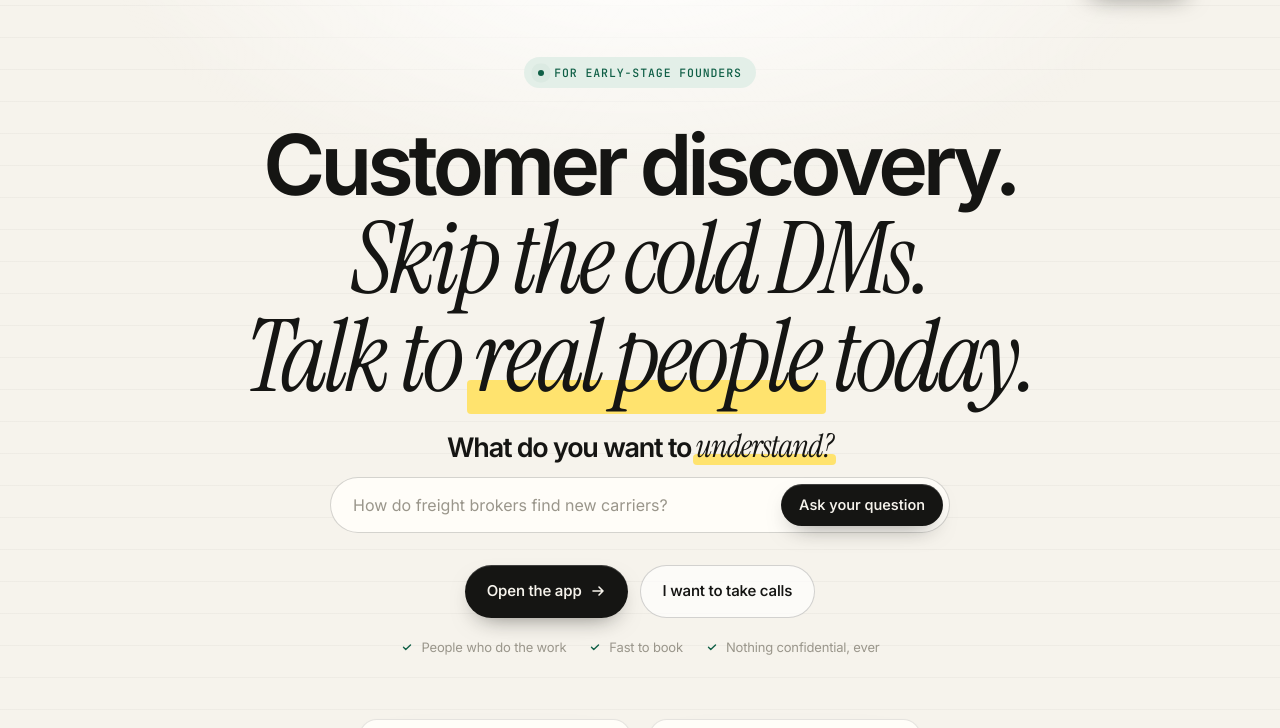
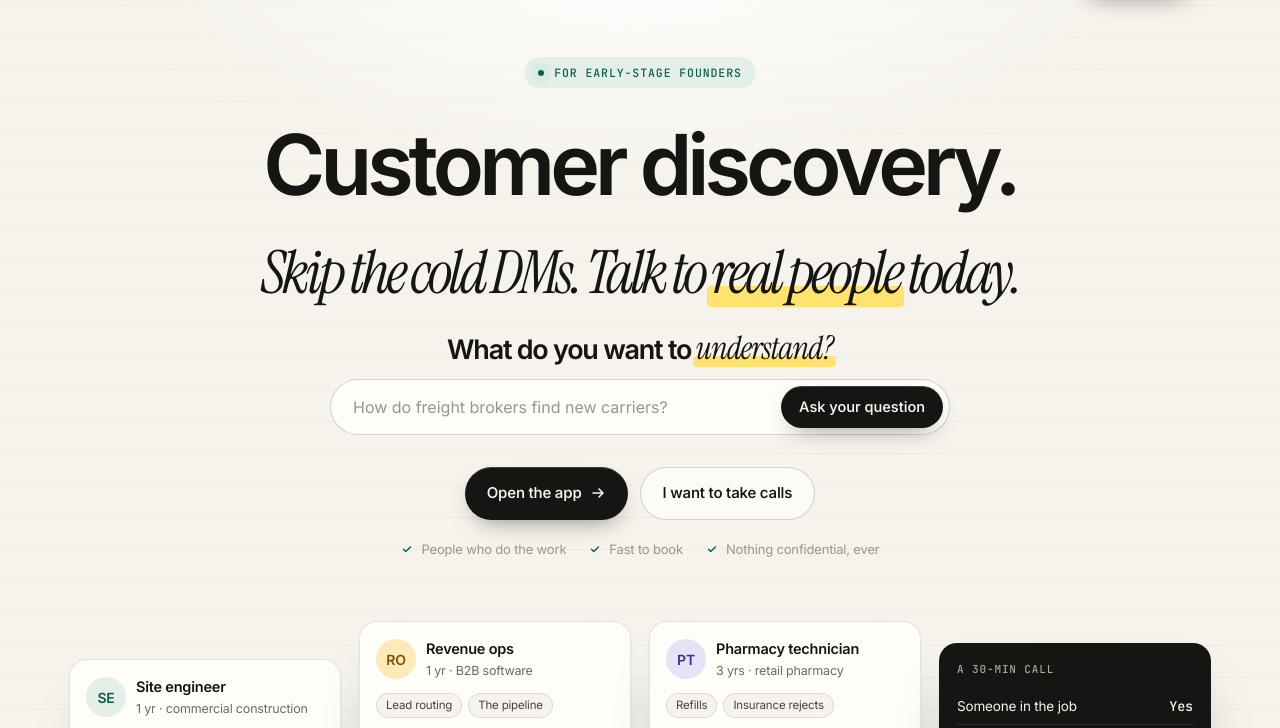
Before and after one commit to jaalbin222/Trenchline, a plain HTML site: page index.html in a window 1280 px wide. Shown: the part 59-787 px from the top of the page. Drawn offline with Linux system fonts and the light colour scheme; animation ran at ten frames a second.

Commit message:
Keep the hero italic line on one row on wide screens.
The sentence no longer has a forced break, and its size scales so it fits the hero at laptop and desktop widths.

Co-authored-by: jaalbin222 <jaalbin222@users.noreply.github.com>

```diff
--- a/assets/styles.css
+++ b/assets/styles.css
@@ -74,6 +74,10 @@ main,footer,header{position:relative;z-index:1}
 .hero{padding:44px 0 0;text-align:center}
 .hero h1{font-family:var(--serif);font-style:italic;font-weight:400;font-size:100px;line-height:.98;letter-spacing:-.035em;margin:24px auto 22px;max-width:1000px}
 .hero h1 .up{font-family:var(--sans);font-style:normal;font-weight:620;letter-spacing:-.058em;font-size:.84em}
+.hero h1 .line{font-size:clamp(32px, 5.2vw, 48px)}
+@media (min-width:900px){
+  .hero h1 .line{white-space:nowrap;font-size:clamp(42px, 4.65vw, 60px)}
+}
 mark.hl{background:none;color:inherit;position:relative;white-space:nowrap;z-index:0}
 mark.hl::after{content:"";position:absolute;left:-2%;right:-2%;bottom:.08em;height:.34em;background:var(--hl);z-index:-1;border-radius:4px;transform-origin:left;transform:scaleX(0);transition:transform 1s .2s var(--ease)}
 .in mark.hl::after,.loaded mark.hl::after{transform:scaleX(1)}
--- a/index.html
+++ b/index.html
@@ -56,7 +56,7 @@
 <section class="hero" id="top">
   <div class="wrap">
     <span class="kick"><i></i>For early-stage founders</span>
-    <h1><span class="up">Customer discovery.</span><br>Skip the cold DMs.<br>Talk to <mark class="hl">real people</mark> today.</h1>
+    <h1><span class="up">Customer discovery.</span><br><span class="line">Skip the cold DMs. Talk to <mark class="hl">real people</mark> today.</span></h1>
     <p class="ask-q"><span>What do you want to</span> <mark class="hl">understand?</mark></p>
     <form class="askline" id="askline" action="app/" method="get">
       <input id="q" name="q" type="text" aria-label="Your question" autocomplete="off" autocapitalize="sentences" enterkeyhint="search" spellcheck="false" placeholder="How do small credit unions handle chargebacks?">
```
